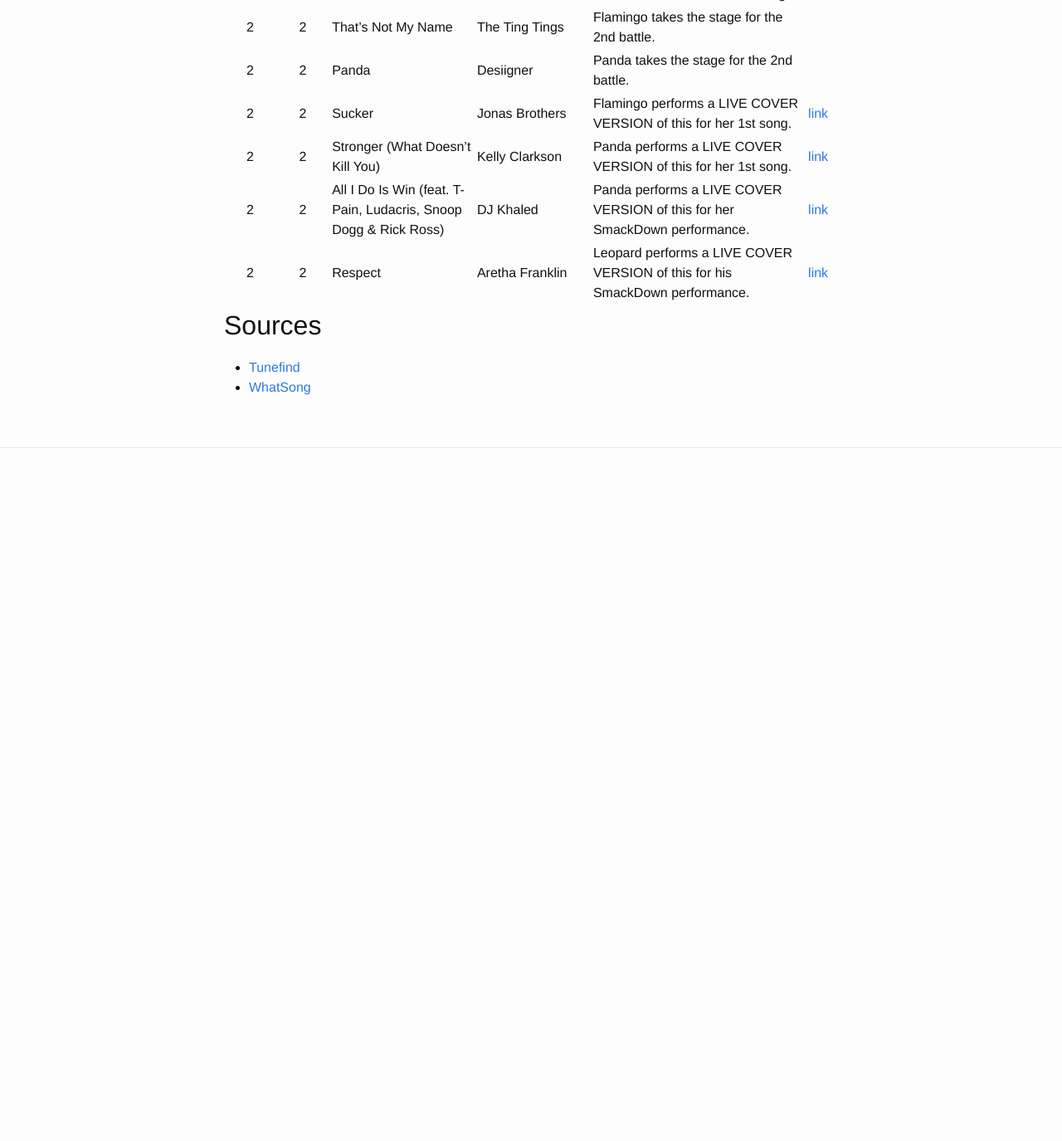
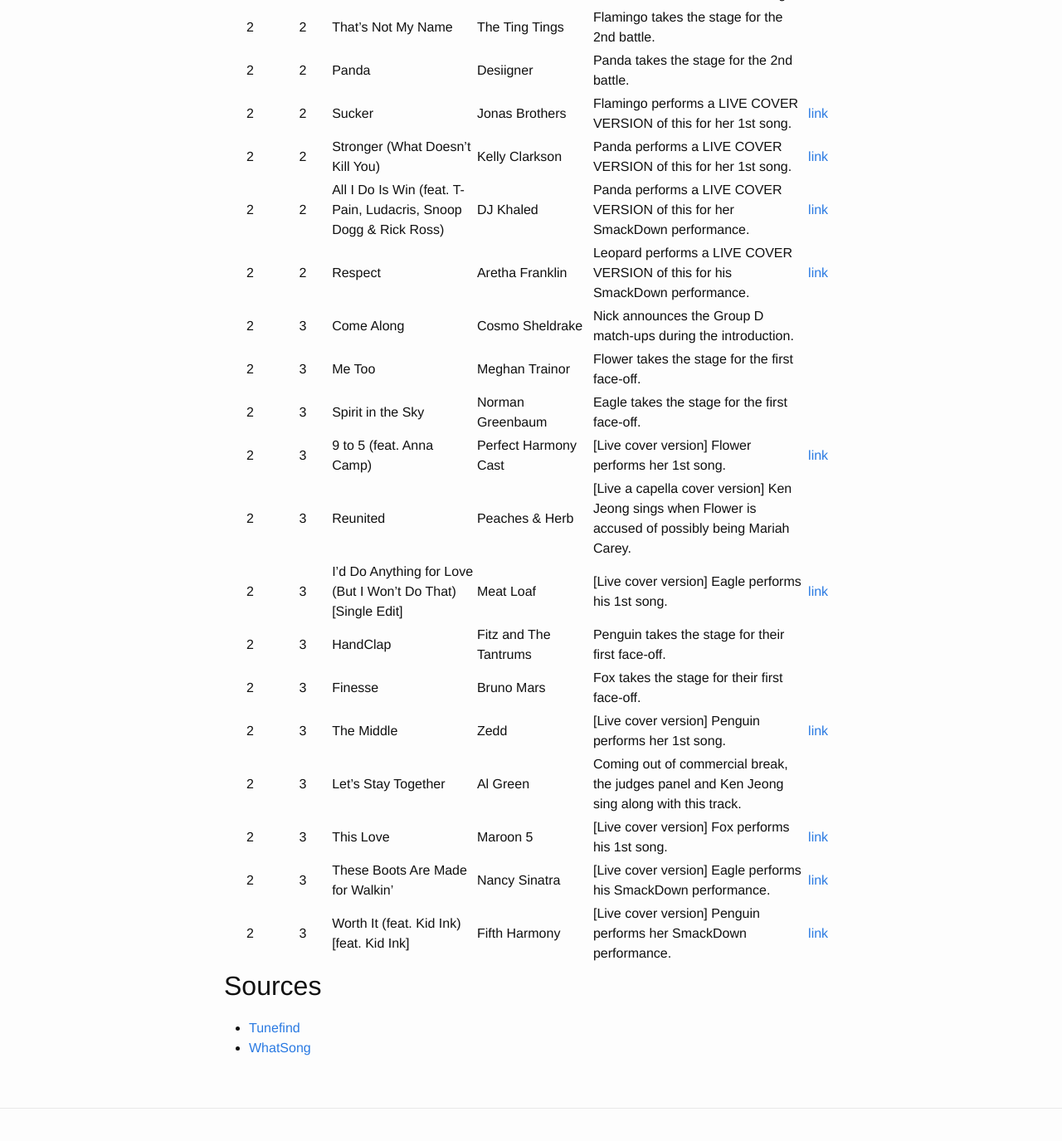
Before and after one commit to roclar/roclar.github.io, a Jekyll site: the page built from MaskedSingerSongs.md, in a window 1280 px wide and 1400 px high, scrolled down 4856 px. Shown: the top 1375 px of the window at 83% size. Built offline with Jekyll 4.4.1, drawn with Linux system fonts in a browser that asks for light colours; our own code applies the rules of GitHub Pages for plain Markdown files; before the commit the page ends 5486 px from its top, so only the background shows below that.

Commit message:
Added season 2 episode 3 list

```diff
--- a/MaskedSingerSongs.md
+++ b/MaskedSingerSongs.md
@@ -111,6 +111,19 @@
 | 2 | 2 | Stronger (What Doesn't Kill You) | Kelly Clarkson | Panda performs a LIVE COVER VERSION of this for her 1st song. | [link](https://www.youtube.com/watch?v=HK_mA_pEjss&list=PLz9NWt_Q83CldZYtYZ-W0mt6QU7AMZkMt&index=16) |
 | 2 | 2 | All I Do Is Win (feat. T-Pain, Ludacris, Snoop Dogg & Rick Ross) | DJ Khaled | Panda performs a LIVE COVER VERSION of this for her SmackDown performance. | [link](https://www.youtube.com/watch?v=ssVuD12-0nc&list=PLz9NWt_Q83CldZYtYZ-W0mt6QU7AMZkMt&index=18) |
 | 2 | 2 | Respect | Aretha Franklin | Leopard performs a LIVE COVER VERSION of this for his SmackDown performance. | [link](https://www.youtube.com/watch?v=BaGokTOfMyo&list=PLz9NWt_Q83CldZYtYZ-W0mt6QU7AMZkMt&index=17) |
+| 2 | 3 | Come Along | Cosmo Sheldrake | Nick announces the Group D match-ups during the introduction. | |
+| 2 | 3 | Me Too | Meghan Trainor | Flower takes the stage for the first face-off. | |
+| 2 | 3 | Spirit in the Sky | Norman Greenbaum | Eagle takes the stage for the first face-off. | |
+| 2 | 3 | 9 to 5 (feat. Anna Camp) | Perfect Harmony Cast | [Live cover version] Flower performs her 1st song. | [link](https://www.youtube.com/watch?v=7d49tVl-I8s&list=PLz9NWt_Q83CldZYtYZ-W0mt6QU7AMZkMt&index=19) |
+| 2 | 3 | Reunited | Peaches & Herb | [Live a capella cover version] Ken Jeong sings when Flower is accused of possibly being Mariah Carey. | |
+| 2 | 3 | I'd Do Anything for Love (But I Won't Do That) [Single Edit] | Meat Loaf | [Live cover version] Eagle performs his 1st song. | [link](https://www.youtube.com/watch?v=H77JwXonXkY&list=PLz9NWt_Q83CldZYtYZ-W0mt6QU7AMZkMt&index=20) |
+| 2 | 3 | HandClap | Fitz and The Tantrums | Penguin takes the stage for their first face-off. | |
+| 2 | 3 | Finesse | Bruno Mars | Fox takes the stage for their first face-off. | |
+| 2 | 3 | The Middle | Zedd | [Live cover version] Penguin performs her 1st song. | [link](https://www.youtube.com/watch?v=ysJGkppabIk&list=PLz9NWt_Q83CldZYtYZ-W0mt6QU7AMZkMt&index=21) |
+| 2 | 3 | Let's Stay Together | Al Green | Coming out of commercial break, the judges panel and Ken Jeong sing along with this track. | |
+| 2 | 3 | This Love | Maroon 5 | [Live cover version] Fox performs his 1st song. | [link](https://www.youtube.com/watch?v=fiY4bvU5wM0&list=PLz9NWt_Q83CldZYtYZ-W0mt6QU7AMZkMt&index=22) |
+| 2 | 3 | These Boots Are Made for Walkin' | Nancy Sinatra |[Live cover version] Eagle performs his SmackDown performance. | [link](https://www.youtube.com/watch?v=arqFfUuMzqs&list=PLz9NWt_Q83CldZYtYZ-W0mt6QU7AMZkMt&index=23) |
+| 2 | 3 | Worth It (feat. Kid Ink) [feat. Kid Ink] | Fifth Harmony | [Live cover version] Penguin performs her SmackDown performance. | [link](https://www.youtube.com/watch?v=PAJlUbRr7CQ&list=PLz9NWt_Q83CldZYtYZ-W0mt6QU7AMZkMt&index=24) |
 
 ## Sources
 
```
